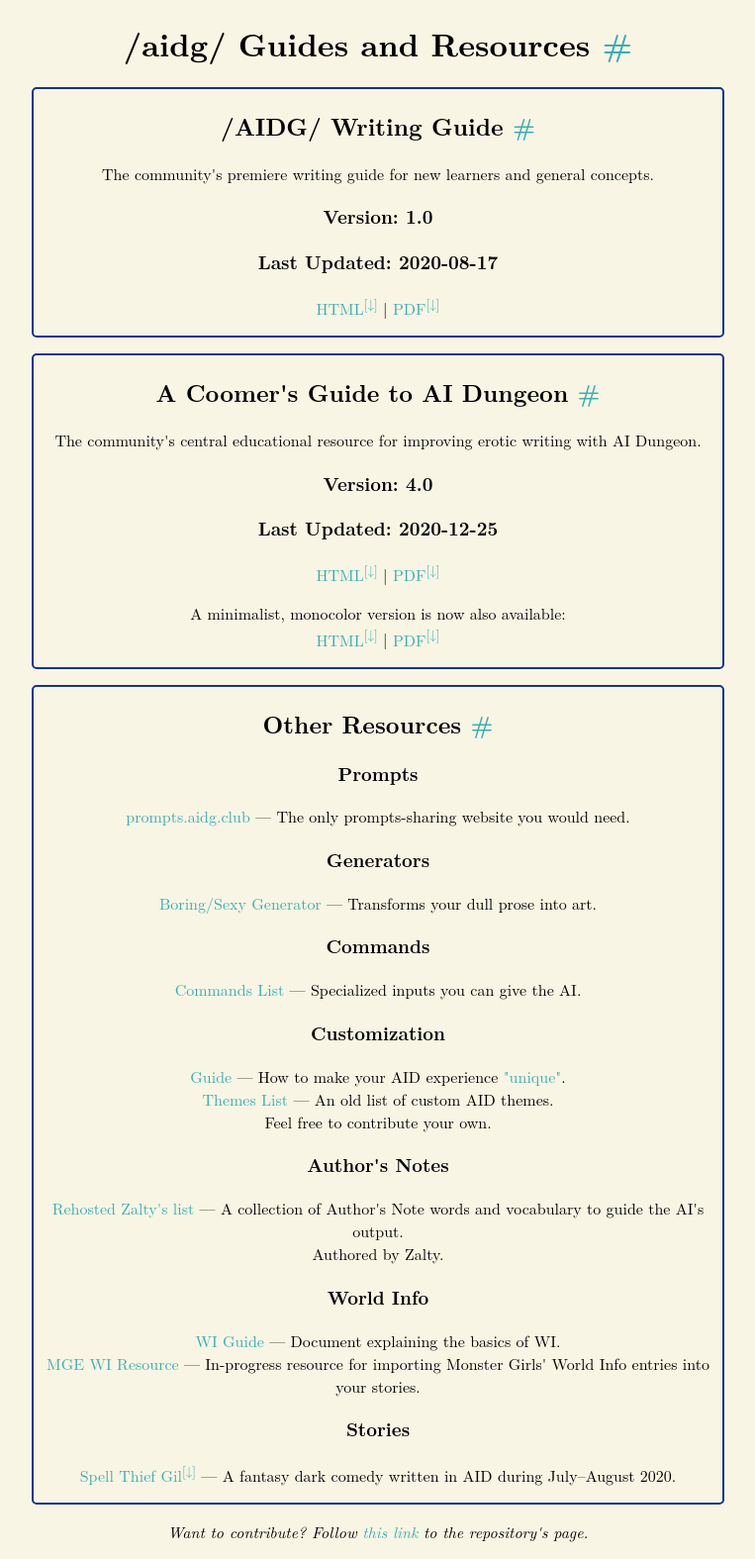
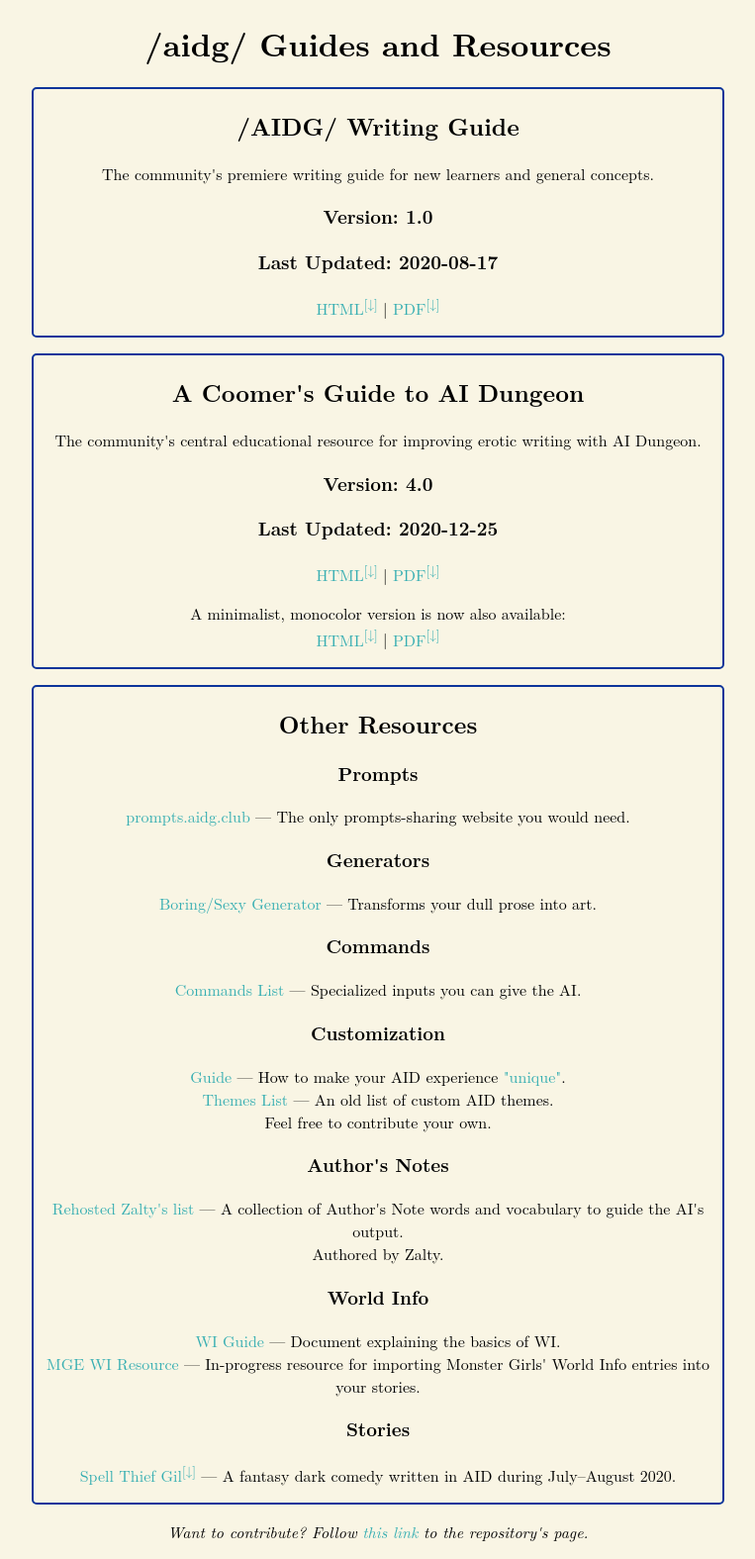
Before and after one commit to ManwhoreDev/CoomersGuide.github.io, a Jekyll site: the page index.html, which Jekyll copies as it is, in a window 1280 px wide. Shown: the whole page at 99% size, without its empty margins (258-1021 px from the left). Built offline with Jekyll 4.4.1, drawn with Linux system fonts in a browser that asks for light colours; some web fonts are replaced.

Commit message:
Update index.html

```diff
--- a/index.html
+++ b/index.html
@@ -22,9 +22,9 @@
 		}
 	</style>
 	<body>
-		<h1 id="/aidg/ Guides and Resources">/aidg/ Guides and Resources <a class="headerlink" href="/aidg/ Guides and Resources" title="Permanent link">#</a></h1>
+		<h1>/aidg/ Guides and Resources</h1>
 		<section>
-			<h2 id="/AIDG/ Writing Guide">/AIDG/ Writing Guide <a class="headerlink" href="/AIDG/ Writing Guide" title="Permanent link">#</a></h2>
+			<h2>/AIDG/ Writing Guide</h2>
 			<p>
 				</p>
 			<p>The community's premiere writing guide for new learners and general concepts.</p>
@@ -36,7 +36,7 @@
 		</section>
 		<p></p>
 		<section>
-			<h2 id="A Coomer's Guide to AI Dungeon">A Coomer's Guide to AI Dungeon <a class="headerlink" href="A Coomer's Guide to AI Dungeon" title="Permanent link">#</a></h2>
+			<h2>A Coomer's Guide to AI Dungeon</h2>
 			<p>
 								</p>
 
@@ -58,7 +58,7 @@
 		</section>
 		<p></p>
 		<section>
-			<h2 id="A Coomer's Guide to AI Dungeon">Other Resources <a class="headerlink" href="Other Resources" title="Permanent link">#</a></h2>
+			<h2>Other Resources</h2>
 				<h3>Prompts</h3>
 				<a href="https://prompts.aidg.club/">prompts.aidg.club</a> &mdash; The only prompts-sharing website you would need.<br/>
 				<h3>Generators</h3>
```
